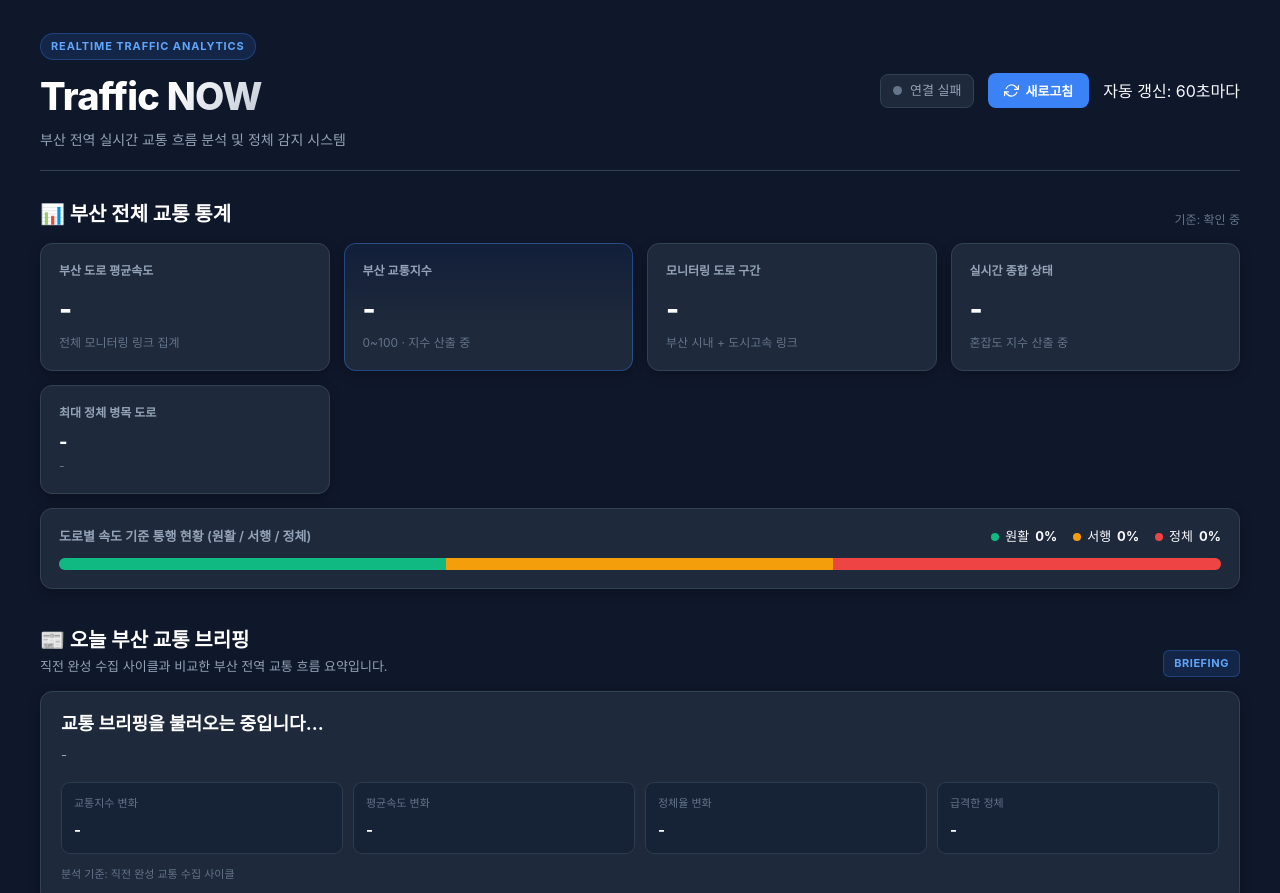
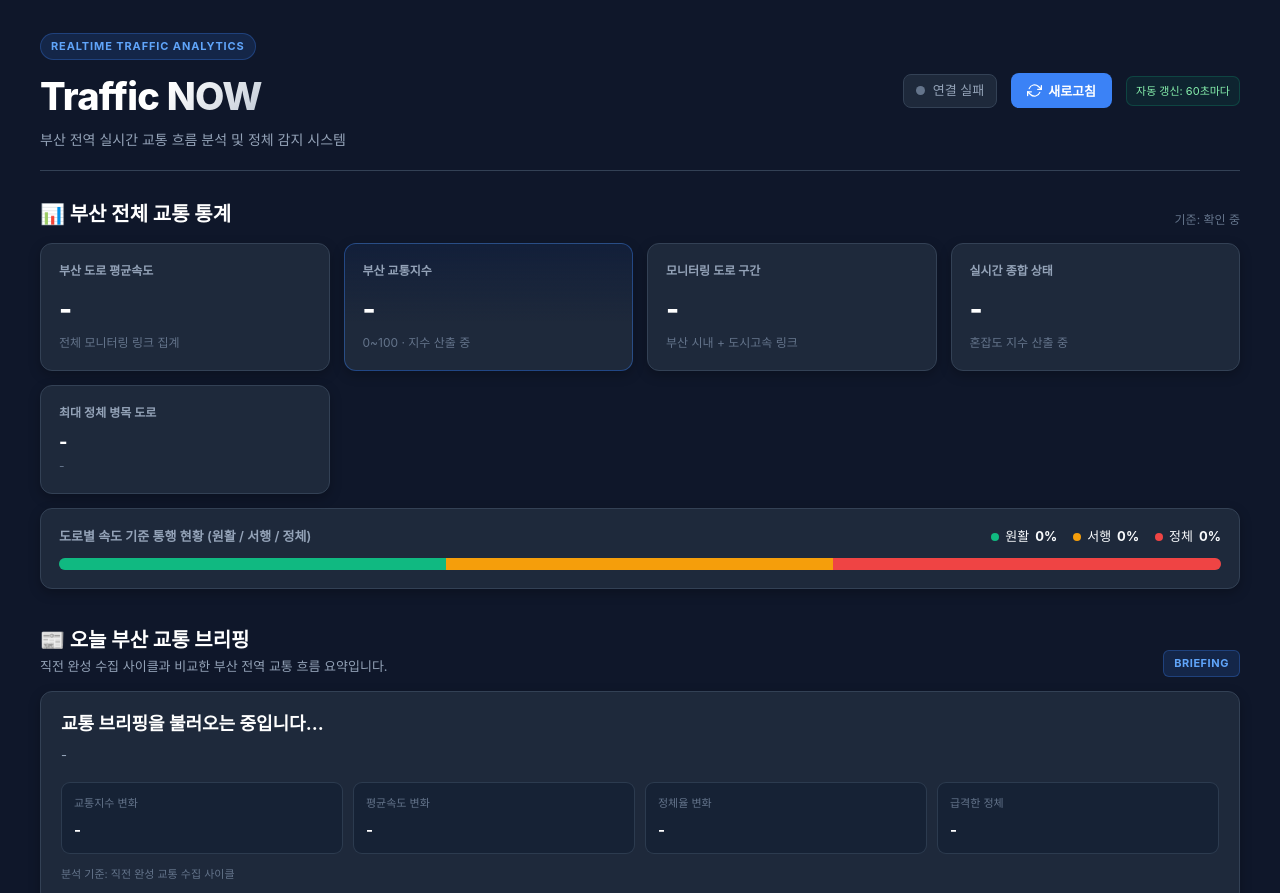
Before and after one commit to Jihun121/Traffic-NOW, a plain HTML site: page index.html in a window 1280 px wide. Shown: the top 893 px of the page. Drawn offline with Linux system fonts and the light colour scheme; no server answers.

Commit message:
style: add automatic refresh status badge

```diff
--- a/style.css
+++ b/style.css
@@ -77,6 +77,20 @@ h1 {
   display: flex;
   align-items: center;
   gap: 14px;
+  flex-wrap: wrap;
+}
+
+.auto-refresh-label {
+  display: inline-flex;
+  align-items: center;
+  min-height: 30px;
+  padding: 5px 9px;
+  border-radius: 7px;
+  border: 1px solid rgba(16, 185, 129, 0.22);
+  background: rgba(16, 185, 129, 0.08);
+  color: #86efac;
+  font-size: 11px;
+  white-space: nowrap;
 }
 
 .status-indicator {
```
